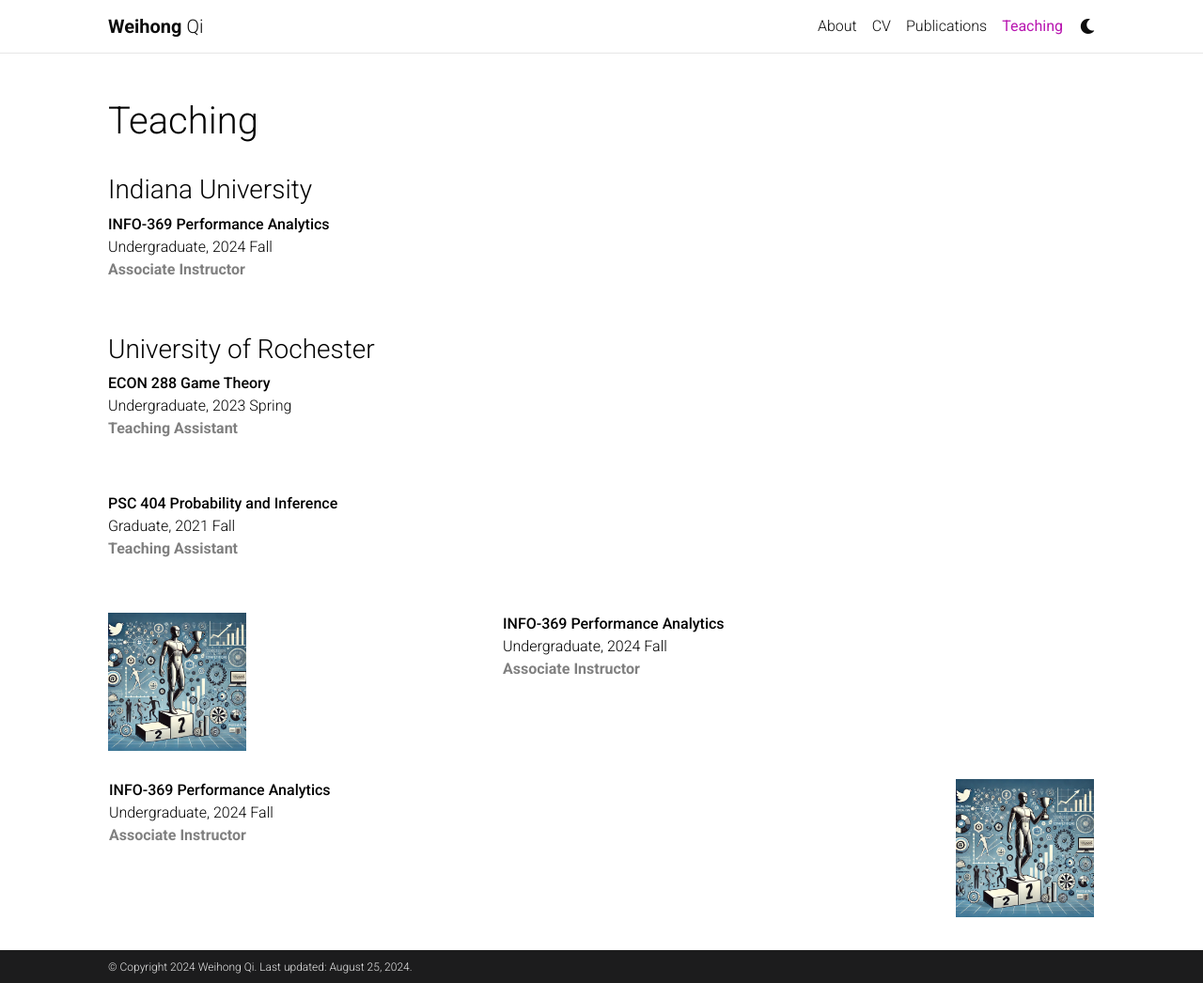
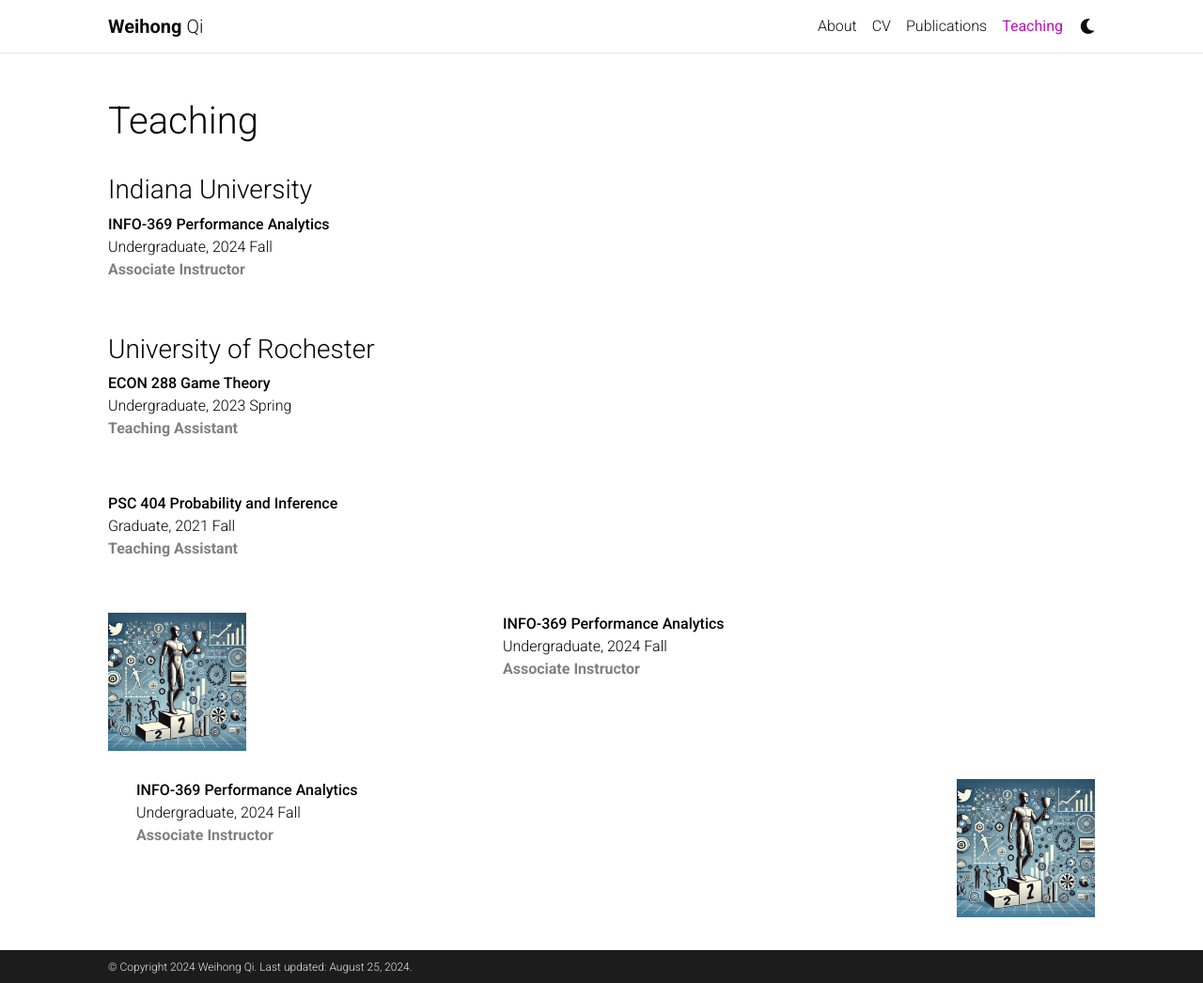
Before and after one commit to WeihongQ/weihongq.github.io, a Jekyll site: the page built from _pages/teaching.md, in a window 1280 px wide and 1046 px high. Shown: the whole window at 94% size. Built offline with Jekyll 4.4.1, drawn with Linux system fonts in a browser that asks for light colours; comment, search, counter and statistics services are not loaded; a style sheet for code colours, icons or effects is not loaded.

Commit message:
test margin

```diff
--- a/_pages/teaching.md
+++ b/_pages/teaching.md
@@ -43,11 +43,11 @@
 
 
 <div style="overflow: auto;">
-  <div style="float: right; width: 35%; text-align: right; margin-right: 1px;">
+  <div style="float: right; width: 35%; text-align: right;">
     <img src="/assets/img/teaching/info-369.jpg" alt="Figure" style="max-width: 40%; height: auto;">
   </div>
 
-  <div style="float: left; width: 60%;  margin-left: 1px;">
+  <div style="float: left; width: 60%;  margin-left: 30px;">
     <strong>INFO-369 Performance Analytics</strong> <br/>
     Undergraduate, 2024 Fall <br/>
     <span style="color: grey; font-weight: bold;">Associate Instructor</span> <br/>
```
